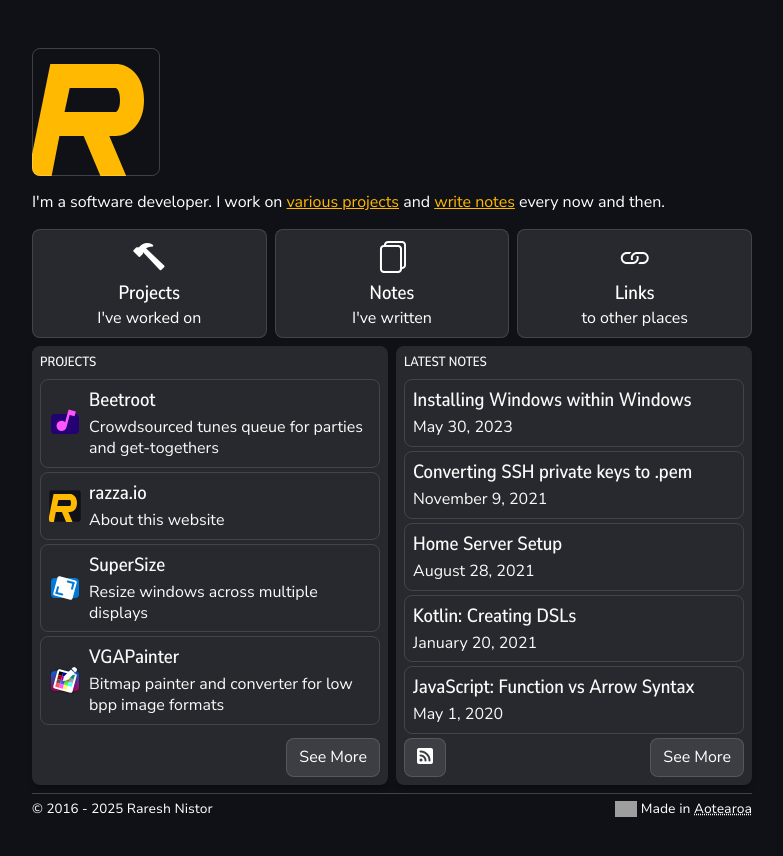
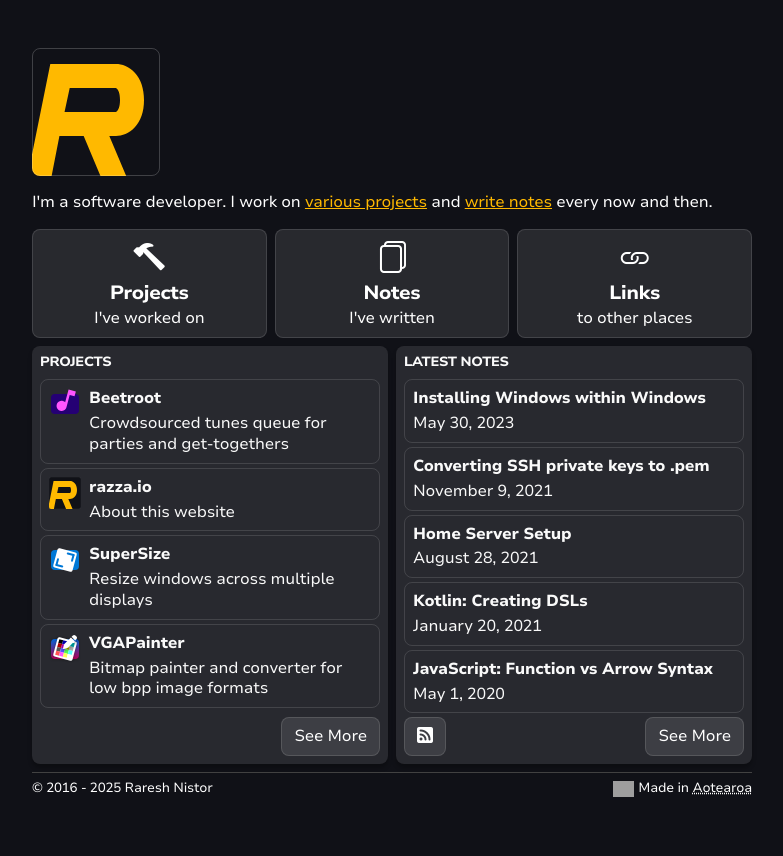
Before and after one commit to itisrazza/razza.io, a Jekyll site: the page built from index.md, in a window 1280 px wide. Shown: the top 856 px of the page, without its empty margins (248-1031 px from the left). Built offline with Jekyll 4.4.1, drawn with Linux system fonts in a browser that asks for light colours; grey boxes are pictures that could not be loaded.

Commit message:
Tweak the font variation settings

```diff
--- a/_sass/razza/_base.scss
+++ b/_sass/razza/_base.scss
@@ -1,5 +1,7 @@
 :root {
   font-family: $main-font-family;
+  font-variation-settings: "Ytlc" 540, "wgth" 400, "opsz" 8;
+  letter-spacing: -0.0125em;
   width: auto;
   overflow-x: hidden;
 }
@@ -62,9 +64,8 @@ h4,
 h5,
 h6 {
   font-family: $head-font-family;
-  font-stretch: 80%;
   font-weight: normal;
-  font-variation-settings: "wght" 600;
+  font-variation-settings: "Ytlc" 540, "wght" 800, "wdth" 110;
   margin-top: 1em;
   margin-bottom: 0.5em;
 }
@@ -107,13 +108,11 @@ table {
 
 .label {
   font-size: smaller;
-  font-variation-settings: "wght" 500;
   background-color: rgba(255, 255, 255, 0.8);
   color: black;
   padding: 2px 6px;
   outline: 1px solid rgba(0, 0, 0, 0.5);
   border-radius: 4px;
-  font-variation-settings: "opsz" 10;
 }
 
 .wrapper {
@@ -140,7 +139,6 @@ body>footer {
   align-items: center;
   font-size: smaller;
   margin-top: 0.5em;
-  font-variation-settings: "opsz" 10;
 
   .nz {
     display: flex;
--- a/_sass/razza/_biglist.scss
+++ b/_sass/razza/_biglist.scss
@@ -35,7 +35,7 @@
       border-radius: 8px;
       color: unset;
       text-decoration: none;
-      align-items: center;
+      align-items: flex-start;
       gap: 8px;
 
       &:hover,
@@ -59,10 +59,7 @@
 
         .title {
           font-family: $head-font-family;
-          font-size: larger;
-          font-stretch: 80%;
-
-          font-variation-settings: "wght" 600;
+          font-variation-settings: "Ytlc" 540, "wght" 800, "opsz" 8;
         }
       }
     }
--- a/_sass/razza/_home.scss
+++ b/_sass/razza/_home.scss
@@ -10,7 +10,7 @@
             align-items: flex-start;
             margin: 1em 0 0;
 
-            font-variation-settings: "wght" 750;
+            font-variation-settings: "Ytlc" 540, "wght" 800, "wdth" 110;
             line-height: 100%;
             line-height: 0.8em;
             font-size: 3em;
@@ -69,10 +69,7 @@
                 font-family: $head-font-family;
                 font-size: larger;
 
-                font-variation-settings: "wght" 600;
-                font-stretch: 80%;
-
-                font-variation-settings: "wght" 600;
+                font-variation-settings: "Ytlc" 540, "wght" 800, "wdth" 110;
             }
         }
 
--- a/_sass/razza/_navbar.scss
+++ b/_sass/razza/_navbar.scss
@@ -117,12 +117,7 @@ body>.wrapper>nav {
   align-items: stretch;
   overflow: hidden;
 
-
-  font-variation-settings: "wght" 600;
-  font-stretch: 80%;
-
   background-color: color.scale($color-dark-blue, $alpha: -20%);
-  ;
   backdrop-filter: blur(14px) brightness(110%);
   color: $color-white;
 
--- a/_sass/razza/_projects.scss
+++ b/_sass/razza/_projects.scss
@@ -108,9 +108,8 @@
 
       font-family: $head-font-family;
       font-size: larger;
-      font-stretch: 80%;
 
-      font-variation-settings: "wght" 600;
+      font-variation-settings: "Ytlc" 540, "wght" 800, "wdth" 110;
     }
 
     >.project-description {
```
